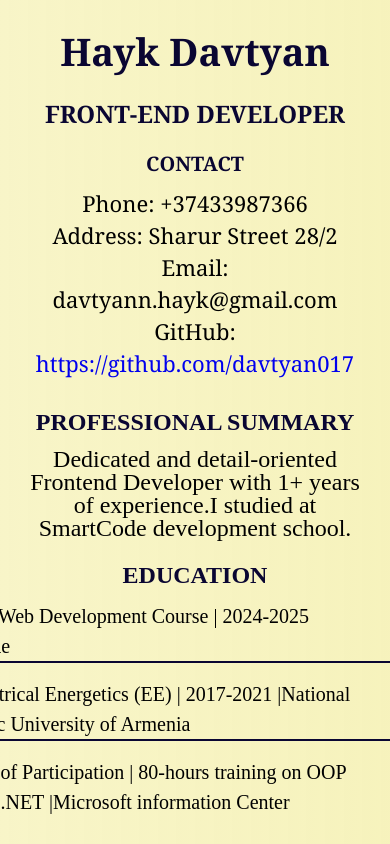
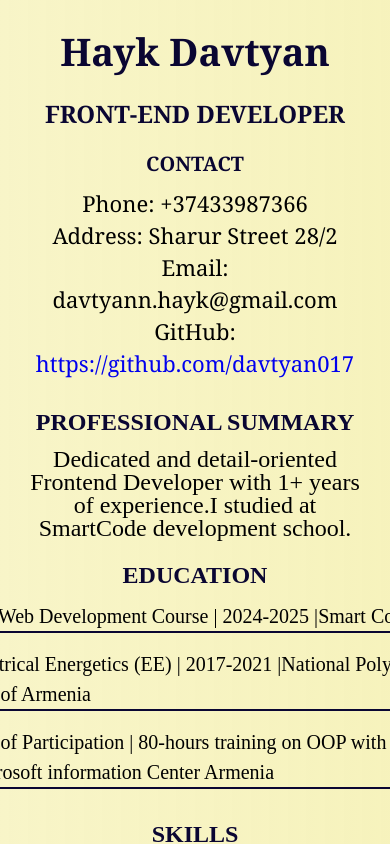
Before and after one commit to davtyan017/My_CV, a React (Vite) app: page / in a window 390 px wide. Shown: the top 844 px of the page. Built offline with nearby package versions, Linux system fonts and the light colour scheme.

Commit message:
edu update

```diff
--- a/src/components/Education/style_edu.css
+++ b/src/components/Education/style_edu.css
@@ -29,8 +29,8 @@
   }
 
   .cv-education ul {
-    width: 80%;
-    padding: 0 10px;
+    width: 100%;
+    padding: 0 20px;
     gap: 16px;
   }
 
@@ -51,7 +51,7 @@
   }
 
   .cv-education ul {
-    width: 80%;
+    width:100%;
     padding: 0 20px;
   }
 
```
